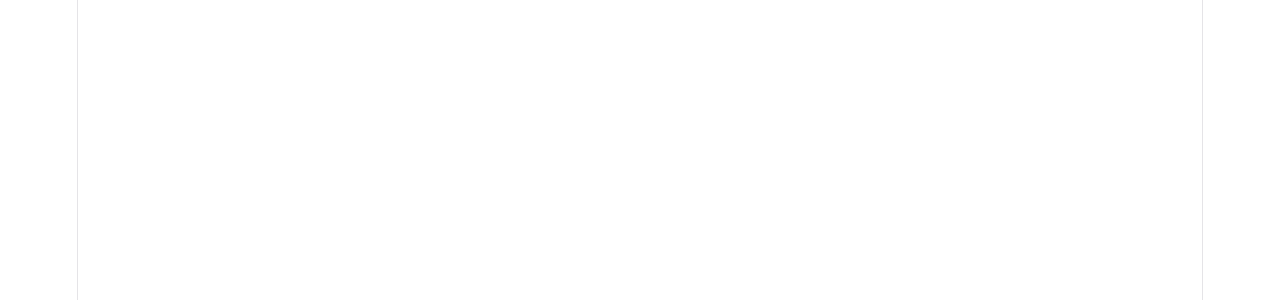
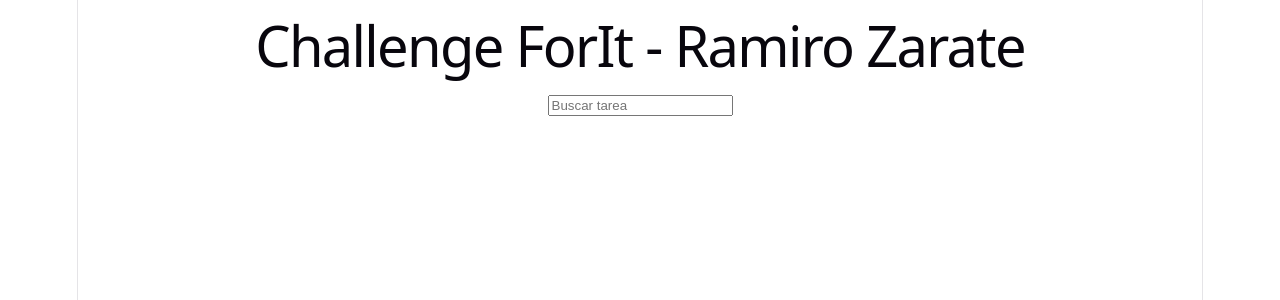
Before and after one commit to Ramiro-Zarate/Challenge-ForIT, a React (Vite) app in the folder frontend/: page /1 in a window 1280 px wide. Before the commit this address had no page. Shown: the top 300 px of the page. Built offline with nearby package versions, Linux system fonts and the light colour scheme.

Commit message:
feat: Add Header and Footer components

```diff
--- a/frontend/index.html
+++ b/frontend/index.html
@@ -4,7 +4,7 @@
     <meta charset="UTF-8" />
     <link rel="icon" type="image/svg+xml" href="/favicon.svg" />
     <meta name="viewport" content="width=device-width, initial-scale=1.0" />
-    <title>challenge-forit</title>
+    <title>Challenge ForIt - Ramiro Zarate</title>
   </head>
   <body>
     <div id="root"></div>
--- a/frontend/src/App.jsx
+++ b/frontend/src/App.jsx
@@ -1,11 +1,19 @@
 import {Routes, Route} from 'react-router'
+import { Header } from './components/Header'
+import {TaskList} from './components/TaskList'
+import {TaskItem} from './components/TaskItem'
+import {TaskForm} from './components/TaskForm'
 
 function App() {
 
   return (
     <>
+    <Header />
     <Routes>
-      <Route />
+      <Route path='/' element={<TaskList />} />
+      <Route path='/:id' element={<TaskItem />} />
+      <Route path='/add' element={<TaskForm />} />
+      <Route path='/edit/:id' element={<TaskForm />} />
     </Routes>
     </>
   )
--- /dev/null
+++ b/frontend/src/components/Header.jsx
@@ -0,0 +1,11 @@
+import styles from './Header.module.css'
+
+export function Header() {
+    return (
+        <header>
+            <h1>
+                Challenge ForIt - Ramiro Zarate
+            </h1>
+        </header>
+    )
+}
--- a/frontend/src/components/TaskForm.jsx
+++ b/frontend/src/components/TaskForm.jsx
@@ -1,5 +1,5 @@
 import styles from './TaskForm.module.css'
-
+// Componente para agregar o editar tareas
 export function TaskForm() {
     return (
         <>
--- a/frontend/src/components/TaskItem.jsx
+++ b/frontend/src/components/TaskItem.jsx
@@ -1,8 +1,15 @@
 import styles from './TaskForm.module.css'
-
+// Muestra cada tarea individualmente
 export function TaskItem() {
     return (
         <>
+            <form role='search'>
+                <input
+                    className={styles.searchInput}
+                    type="text"
+                    placeholder="Buscar tarea"
+                />
+            </form>
         </>
     )
 }
--- a/frontend/src/components/TaskList.jsx
+++ b/frontend/src/components/TaskList.jsx
@@ -1,5 +1,5 @@
 import styles from './TaskForm.module.css'
-
+// Muestra la lista de tareas
 export function TaskList() {
     return (
         <>
```
Also changed, not shown: frontend/src/components/Footer.jsx (added, +9 -0 lines), frontend/src/components/Footer.module.css (added), frontend/src/components/Header.module.css (added), 2 other files (tests, documents, lock files or other folders).
